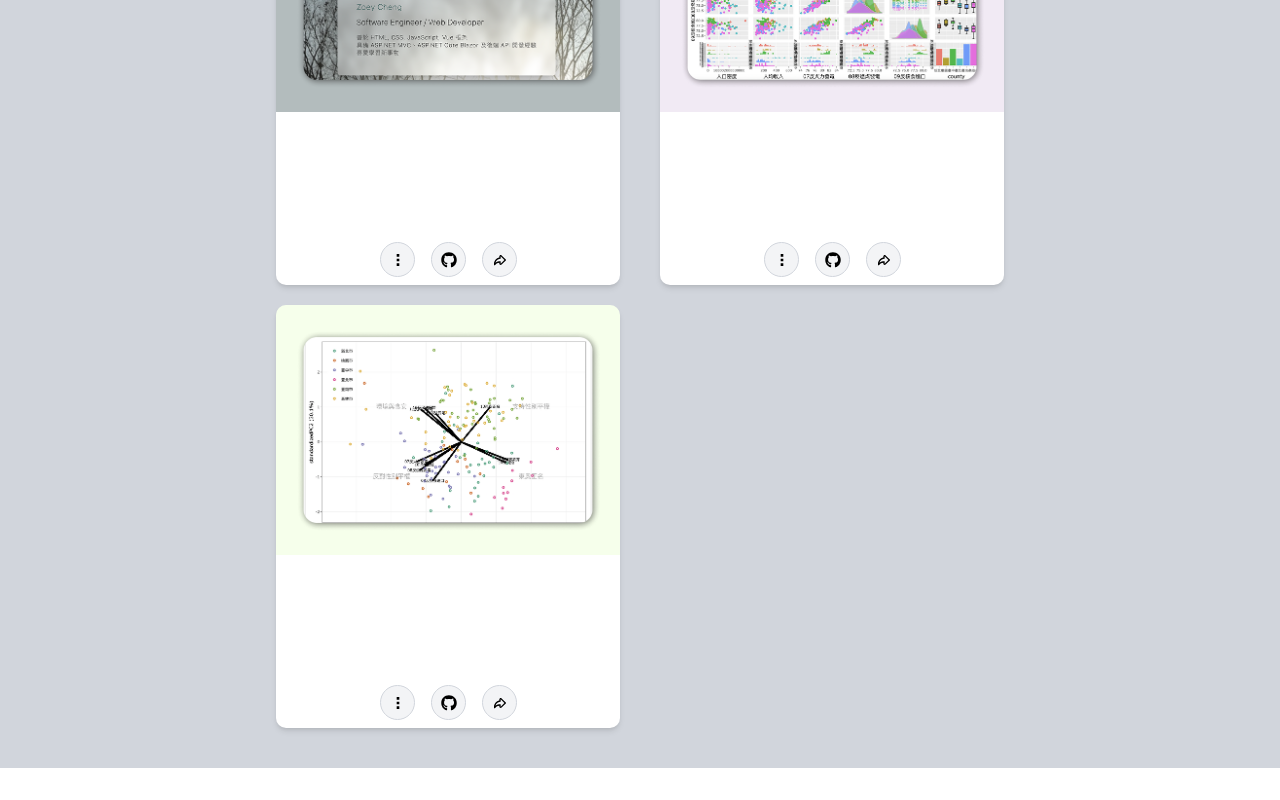
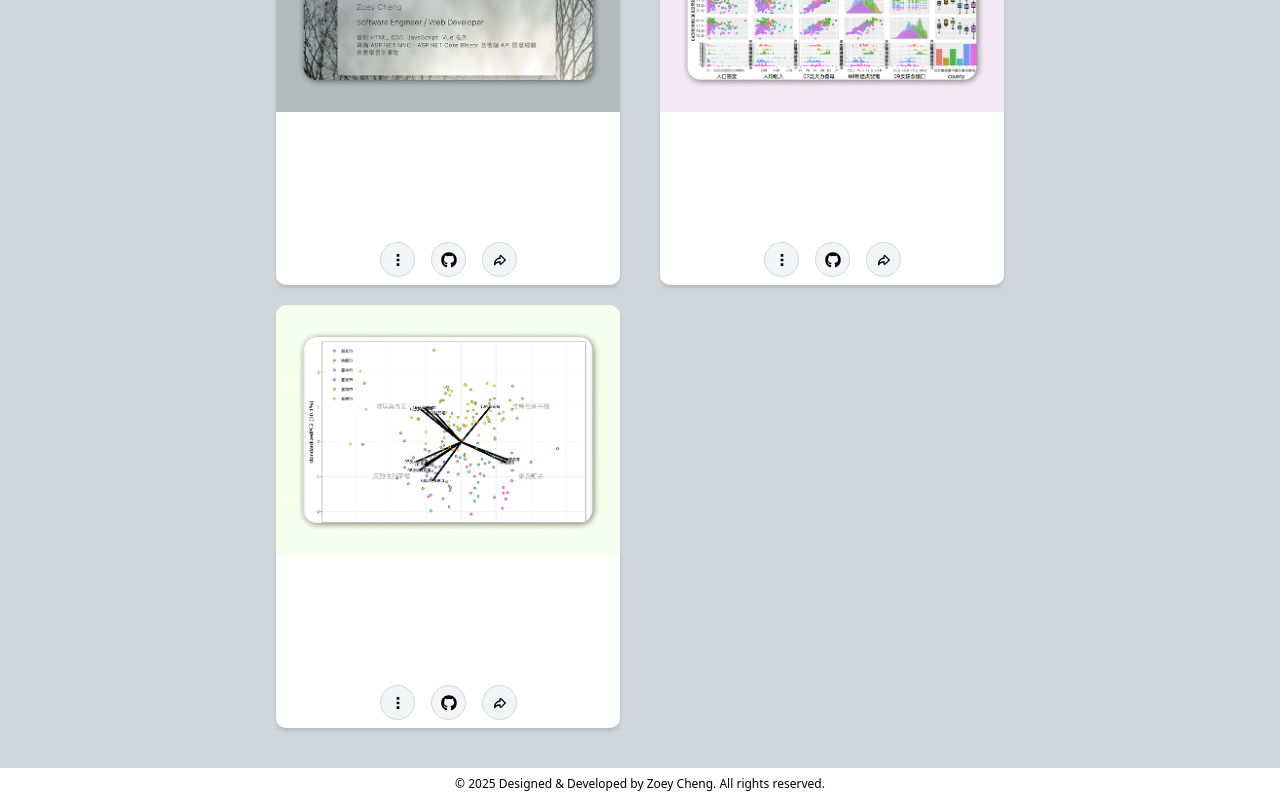
Before and after one commit to chuhsiu/chuhsiu.github.io, a React (Vite) app: page / in a window 1280 px wide. Shown: the part 2727-3527 px from the top of the page. Before the commit the page ends 3495 px from the top, so only its background shows below. Built offline with nearby package versions, Linux system fonts and the light colour scheme.

Commit message:
Add Footer

```diff
--- a/src/App.jsx
+++ b/src/App.jsx
@@ -5,6 +5,7 @@ import Skills from "./components/Skills";
 import Education from "./components/Education";
 import Projects from "./components/Projects";
 import { I18nProvider } from "./store/i18nContext";
+import Footer from "./components/Footer";
 
 function App() {
   return (
@@ -15,6 +16,7 @@ function App() {
       <Education />
       <Skills />
       <Projects />
+      <Footer />
     </I18nProvider>
   );
 }
--- /dev/null
+++ b/src/components/Footer.jsx
@@ -0,0 +1,9 @@
+function Footer() {
+  return (
+    <div className="text-center py-2 text-xs font-light">
+      <p>© 2025 Designed & Developed by Zoey Cheng. All rights reserved.</p>
+    </div>
+  );
+}
+
+export default Footer;
```
